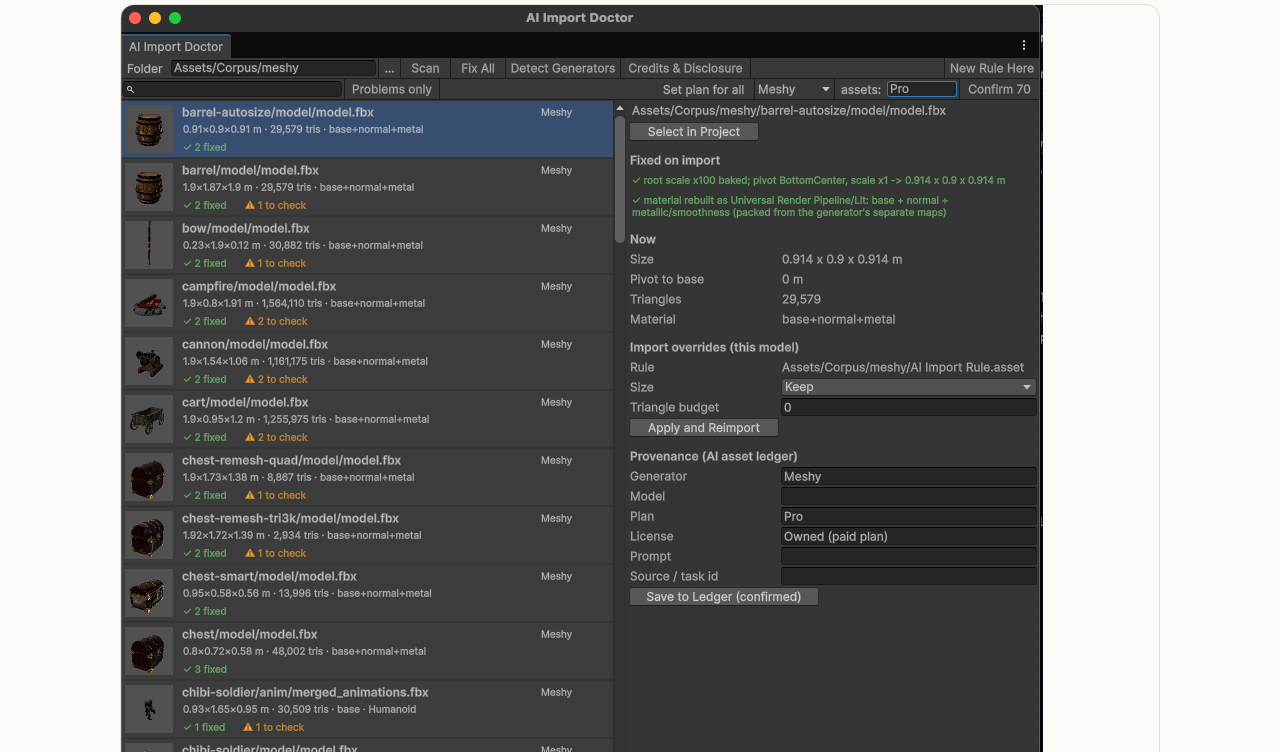
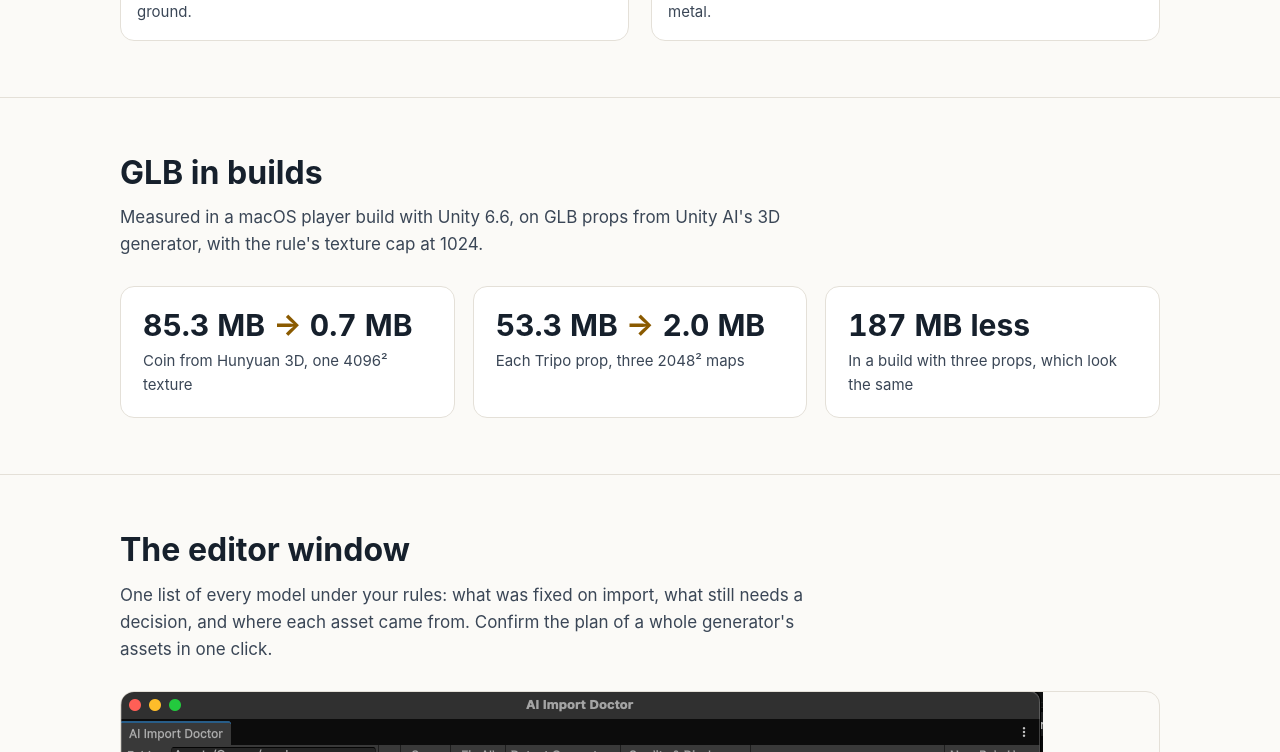
Before and after one commit to tatotools/tatotools.github.io, a plain HTML site: page ai-model-doctor.html in a window 1280 px wide. Shown: the part 1989-2741 px from the top of the page. Drawn offline with Linux system fonts and the light colour scheme.

Commit message:
AI Model Doctor page: GLB textures, GeneratedAssets folder, GLB build sizes
- Header and lead: tested as FBX and as GLB.
- Cards for GLB textures and Unity AI's GeneratedAssets folder.
- "GLB in builds" section with the measured sizes (85.3 MB to 0.7 MB for a Hunyuan coin,
  53.3 MB to 2.0 MB per Tripo prop, 187 MB less in a three-prop build).
- Home: FBX or GLB, compressed textures.

Co-Authored-By: Claude Opus 5.5 <noreply@anthropic.com>

```diff
--- a/ai-model-doctor.html
+++ b/ai-model-doctor.html
@@ -4,7 +4,7 @@
   <meta charset="utf-8">
   <meta name="viewport" content="width=device-width, initial-scale=1">
   <title>AI Model Doctor — Tato Tools</title>
-  <meta name="description" content="Unity editor tool that makes AI-generated 3D models game-ready on import: scale, pivot, URP materials, mobile budgets with LODs, Humanoid rigs and a license ledger.">
+  <meta name="description" content="Unity editor tool that makes AI-generated 3D models game-ready on import, as FBX and GLB: scale, pivot, URP materials, compressed GLB textures, mobile budgets with LODs, Humanoid rigs and a license ledger.">
   <link rel="icon" href="assets/logo.svg" type="image/svg+xml">
   <link rel="apple-touch-icon" href="assets/apple-touch-icon.png">
   <link rel="stylesheet" href="style.css">
@@ -25,7 +25,7 @@
     <div class="wrap">
       <div class="eyebrow">Unity editor tool · Coming soon to the Asset Store</div>
       <h1>AI Model Doctor</h1>
-      <p>Game-ready imports for AI-generated 3D models, tested with Meshy and with Unity AI's own 3D generator. Put an import rule in a folder; every model that lands there is fixed on import, and the editor window shows what was fixed and what still needs you.</p>
+      <p>Game-ready imports for AI-generated 3D models, tested with Meshy and with Unity AI's own 3D generator, as FBX and as GLB. Put an import rule in a folder; every model that lands there is fixed on import, and the editor window shows what was fixed and what still needs you.</p>
       <a class="button" href="contact.html">Ask a question</a>
     </div>
   </div>
@@ -34,13 +34,15 @@
     <section>
       <div class="wrap">
         <h2>What it fixes</h2>
-        <p class="lead">Measured on 36 Meshy models (70 FBX files, static and rigged) and on props from Unity AI's 3D Object Generator, in Unity 2022.3 LTS and Unity 6.</p>
+        <p class="lead">Measured on 36 Meshy models (70 FBX files, static and rigged) and on props from Unity AI's 3D Object Generator as FBX and GLB, in Unity 2022.3 LTS and Unity 6.</p>
         <div class="grid">
           <div class="card"><h3>Scale and pivot</h3><p>Bakes the ×100 root scale and axis rotations exports carry, puts the pivot on the ground and sets a real-world size per folder or per model, instead of the fixed size every model arrives at (1.9 m from Meshy, 1 m from Unity AI).</p></div>
           <div class="card"><h3>Materials</h3><p>Rebuilds URP Lit (or Built-in Standard) materials with base, normal and a metallic/smoothness map packed from the generator's separate metal and roughness maps, and imports normal and data maps correctly.</p></div>
           <div class="card"><h3>Rigged characters</h3><p>Sets up a valid Humanoid avatar and corrects the automatic bone mapping, drops rest-pose stub clips, gives clips readable names and loops locomotion. Scales characters to a real height.</p></div>
           <div class="card"><h3>Missing and wrong textures</h3><p>Fixes models that arrive white: fills materials created before their textures were extracted (Unity AI), recovers textures rigged exports reference but don't ship (Meshy), and stops Unity from giving one character another character's texture.</p></div>
           <div class="card"><h3>Mobile budgets</h3><p>Safe, UV-preserving polygon reduction (85–93% fewer triangles on the test set with no visible change) and LOD levels only where they help. Tells you when a lower budget needs a remesh.</p></div>
+          <div class="card"><h3>GLB textures</h3><p>GLB, Unity AI's default output, imports its textures uncompressed and at full size, with no setting to change it. AI Model Doctor extracts them to textures Unity compresses and caps, and fixes the GLB's prefab: pivot, size and materials.</p></div>
+          <div class="card"><h3>Unity AI's GeneratedAssets folder</h3><p>Unity AI keeps every variant you generate in a folder outside Assets/ that is never cleaned up, and git commits it. AI Model Doctor shows its size and keeps it out of git when you ask. It never deletes your generation history.</p></div>
           <div class="card"><h3>Provenance and licenses</h3><p>Records which generator, plan and license each asset came from, flags license traps, exports attribution credits and a store disclosure draft, and lists the AI assets each build actually ships.</p></div>
         </div>
       </div>
@@ -64,6 +66,18 @@
             </div>
             <div class="caption"><strong>Chest.</strong> Real size, pivot on the ground, metal fittings that read as metal.</div>
           </div>
+        </div>
+      </div>
+    </section>
+
+    <section>
+      <div class="wrap">
+        <h2>GLB in builds</h2>
+        <p class="lead">Measured in a macOS player build with Unity 6.6, on GLB props from Unity AI's 3D generator, with the rule's texture cap at 1024.</p>
+        <div class="stats">
+          <div class="stat"><div class="figure">85.3 MB <span>→</span> 0.7 MB</div><p>Coin from Hunyuan 3D, one 4096² texture</p></div>
+          <div class="stat"><div class="figure">53.3 MB <span>→</span> 2.0 MB</div><p>Each Tripo prop, three 2048² maps</p></div>
+          <div class="stat"><div class="figure">187 MB less</div><p>In a build with three props, which look the same</p></div>
         </div>
       </div>
     </section>
--- a/style.css
+++ b/style.css
@@ -85,6 +85,13 @@ h3 { font-size: 19px; margin: 0 0 6px; }
 .pair .caption { padding: 14px 16px 16px; font-size: 15px; color: var(--ink-soft); }
 .pair .caption strong { color: var(--ink); }
 
+/* Measured numbers */
+.stats { display: grid; gap: 18px; grid-template-columns: repeat(auto-fit, minmax(220px, 1fr)); }
+.stat { background: var(--card); border: 1px solid var(--line); border-radius: var(--radius); padding: 20px 22px; }
+.stat .figure { font-size: clamp(24px, 3vw, 30px); font-weight: 700; line-height: 1.2; font-variant-numeric: tabular-nums; }
+.stat .figure span { color: var(--amber-ink); }
+.stat p { margin: 6px 0 0; color: var(--ink-soft); font-size: 15px; }
+
 .shot { border-radius: var(--radius); border: 1px solid var(--line); overflow: hidden; }
 
 .checklist { list-style: none; padding: 0; margin: 0; display: grid; gap: 10px; }
```
Also changed, not shown: index.html (+1 -1 lines).
